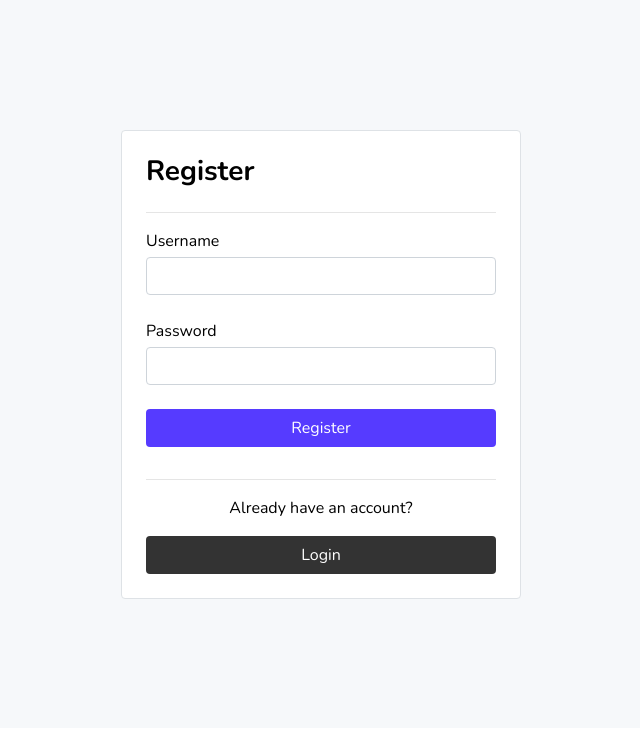
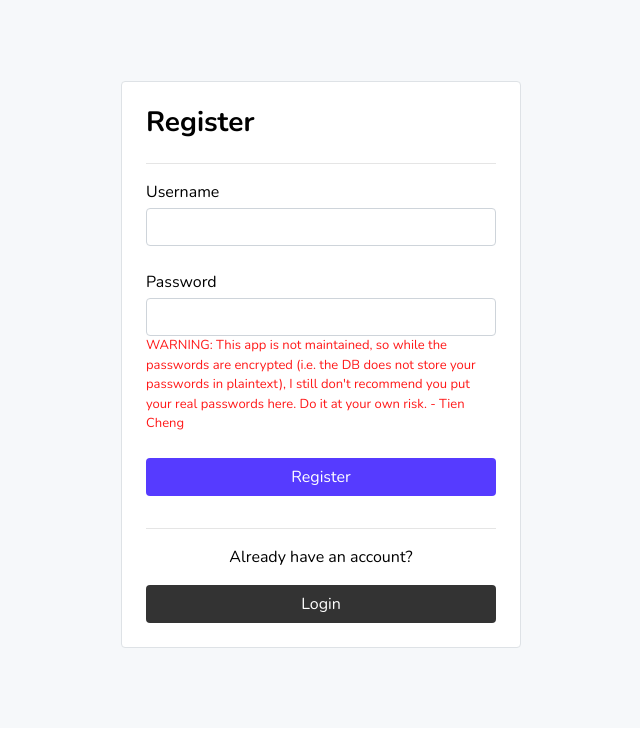
Before and after one commit to Tien-Cheng/Emotive, a Flask app: page /register in a window 1280 px wide. Shown: the part 70-800 px from the top of the page, without its empty margins (319-959 px from the left). Run offline with Flask 2, Linux system fonts and the light colour scheme; parts of the project's set-up code (start-up, migrations or seed data) failed here and were passed over.

Commit message:
[feat] Add a warning on the registration page

```diff
--- a/application/templates/register.html
+++ b/application/templates/register.html
@@ -16,6 +16,7 @@
                 {% endfor %}
                 <p class="mb-1 mt-4">{{form.password.label}}</p>
                 <div>{{ form.password(class_='form-control') }}</div>
+                <p class="mb-0 text-red text-small">WARNING: This app is not maintained, so while the passwords are encrypted (i.e. the DB does not store your passwords in plaintext), I still don't recommend you put your real passwords here. Do it at your own risk. - Tien Cheng</p>
                 {% for error in form.password.errors %}
                     <p class="mb-0 text-red text-small">{{ error }}</p>
                 {% endfor %}
```
